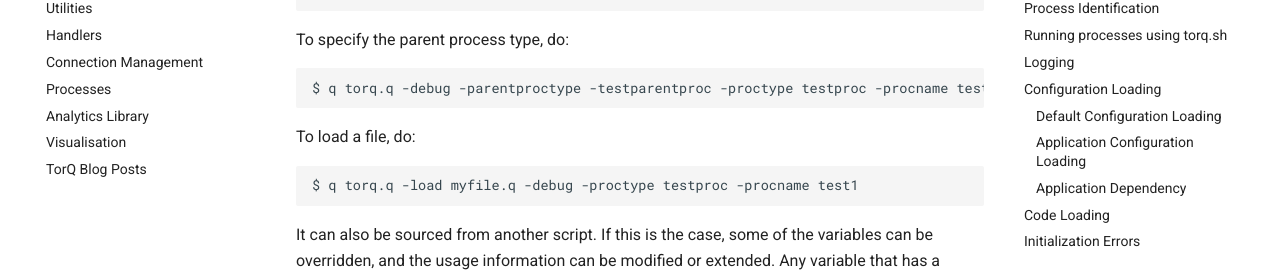
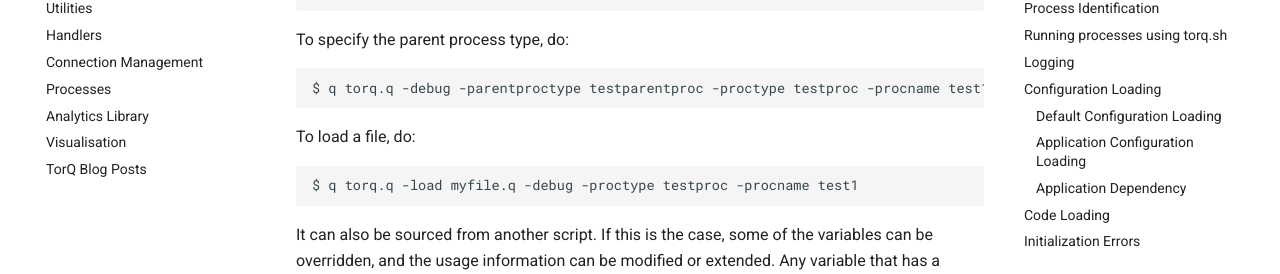
Before and after one commit to DataIntellectTech/TorQ, an MkDocs documentation site: the page built from docs/gettingstarted.md, in a window 1280 px wide and 900 px high, scrolled down 957 px. Shown: the part 181-455 px from the top of the window. Built offline with MkDocs 1.6.1 and Material for MkDocs 9.7.7, drawn with Linux system fonts in a browser that asks for light colours; comment, search, counter and statistics services are not loaded; old or Windows-style settings are respelled for this version of MkDocs.

```diff
--- a/docs/gettingstarted.md
+++ b/docs/gettingstarted.md
@@ -56,7 +56,7 @@ parameters. An example is below.
 
 To specify the parent process type, do:
 
-    $ q torq.q -debug -parentproctype -testparentproc -proctype testproc -procname test1
+    $ q torq.q -debug -parentproctype testparentproc -proctype testproc -procname test1
 
 To load a file, do:
 
```
